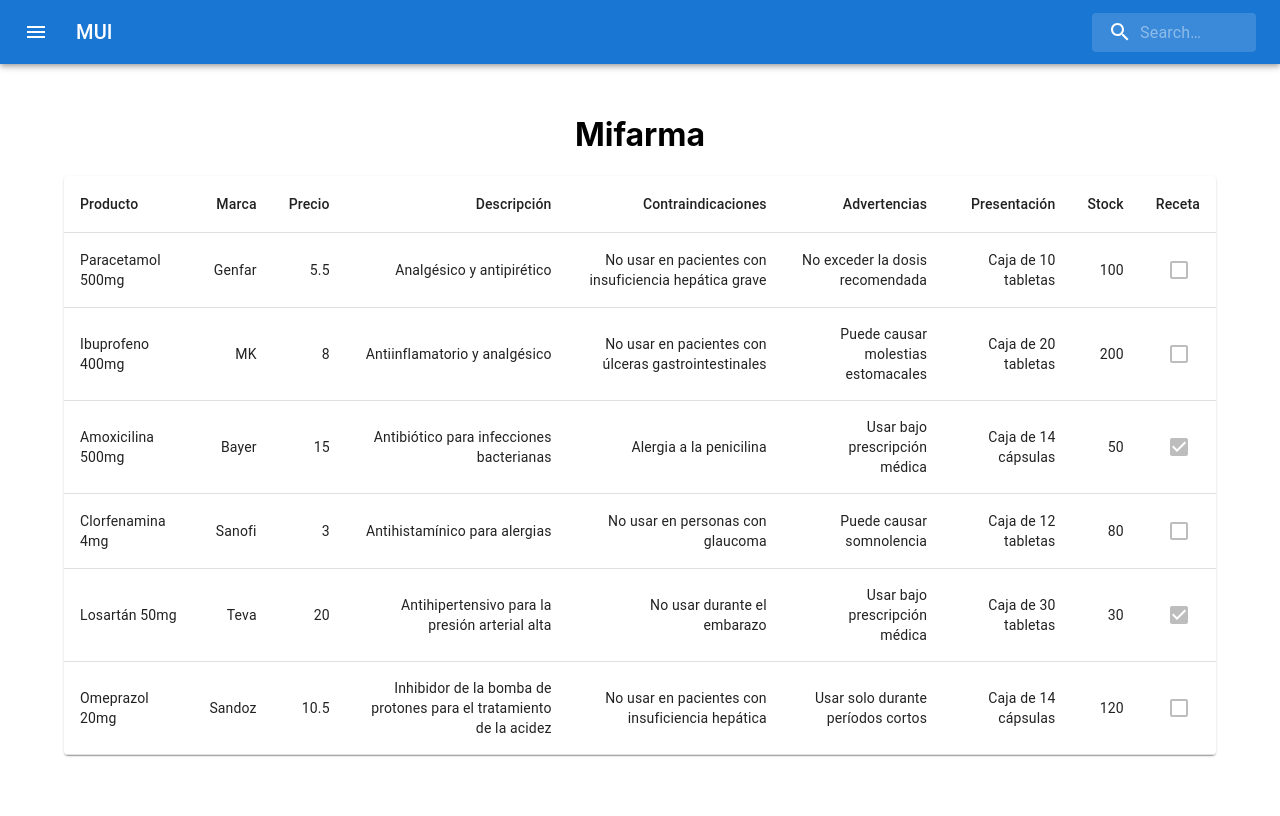
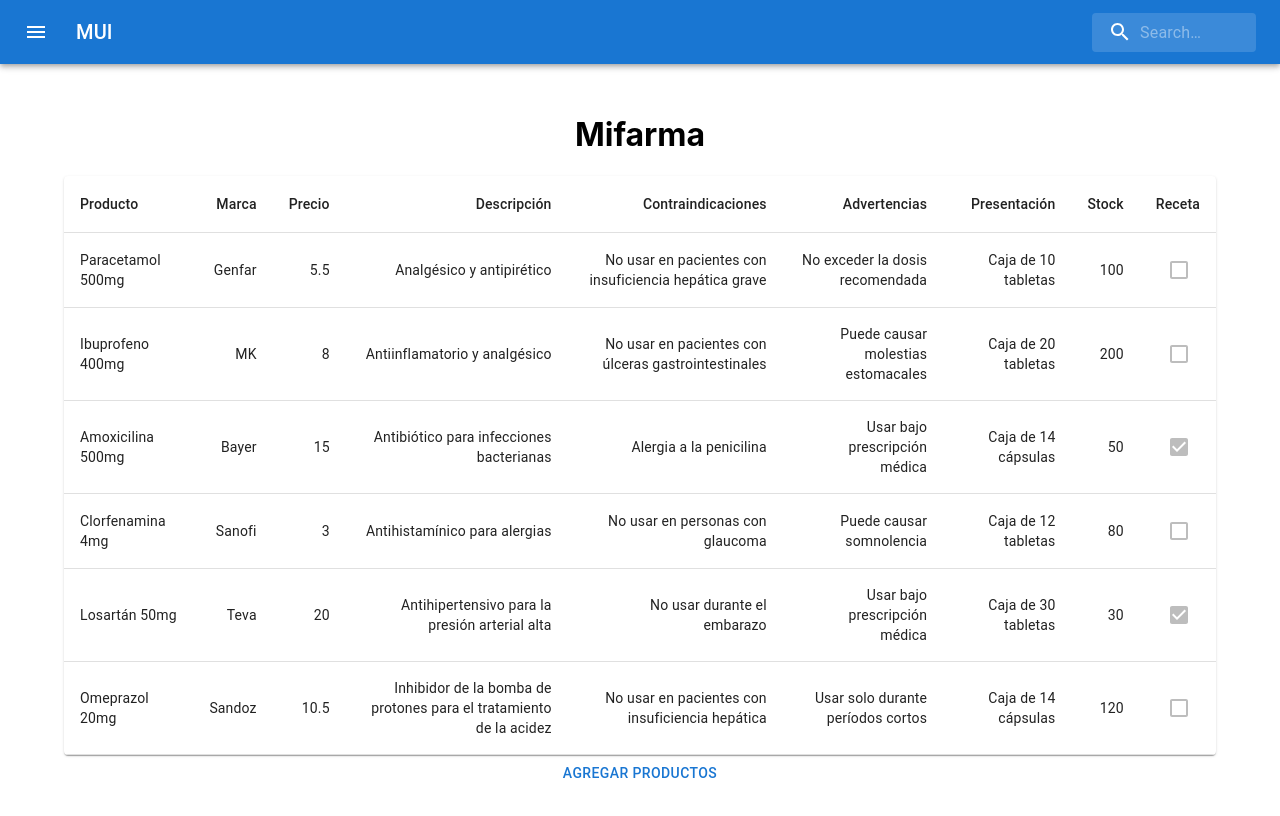
Before and after one commit to MarceCZ/SOFT2_TrabajoIntegrador, a React (Create React App) app: page /mainbusiness in a window 1280 px wide. Shown: the top 816 px of the page. Built offline with nearby package versions, Linux system fonts and the light colour scheme.

Commit message:
Boton (Agregar producto)

```diff
--- a/src/pages/BusinessMainPage.jsx
+++ b/src/pages/BusinessMainPage.jsx
@@ -2,6 +2,7 @@ import Header from '../components/Header';
 import productosData from '../data/data.json'; // Este es el JSON que contiene los datos
 import { Container } from '@mui/material';
 import * as React from 'react';
+import Button from '@mui/material/Button';
 import TablaProductos from '../components/TablaProducto'; // Importamos el componente de la tabla
 
 const BusinessMainPage = () => {
@@ -14,6 +15,7 @@ const BusinessMainPage = () => {
       <Container sx={{ display: 'flex', flexDirection: 'column', mt: '30px', mb: '50px' }}>
         <h1 style={{ textAlign: 'center' }}>Mifarma</h1>
         <TablaProductos productos={productos} /> {/* Se pasa la variable de estado al componente TablaProductos */}
+        <Button>Agregar Productos</Button>
       </Container>
     </div>
   );
```
